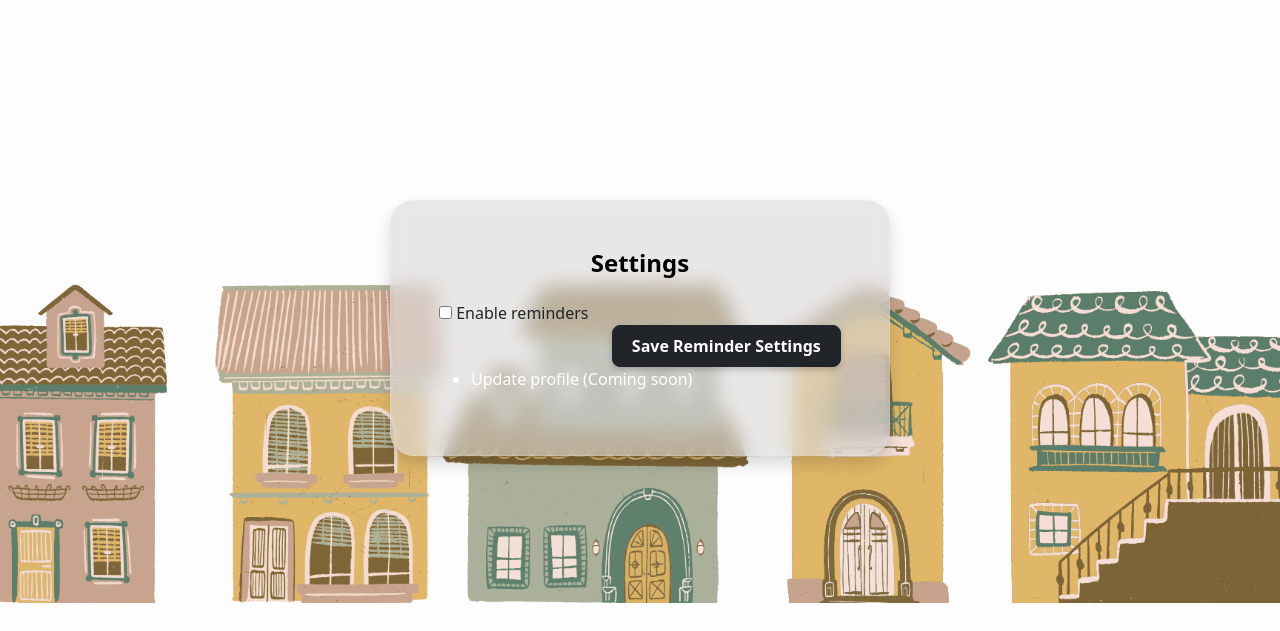
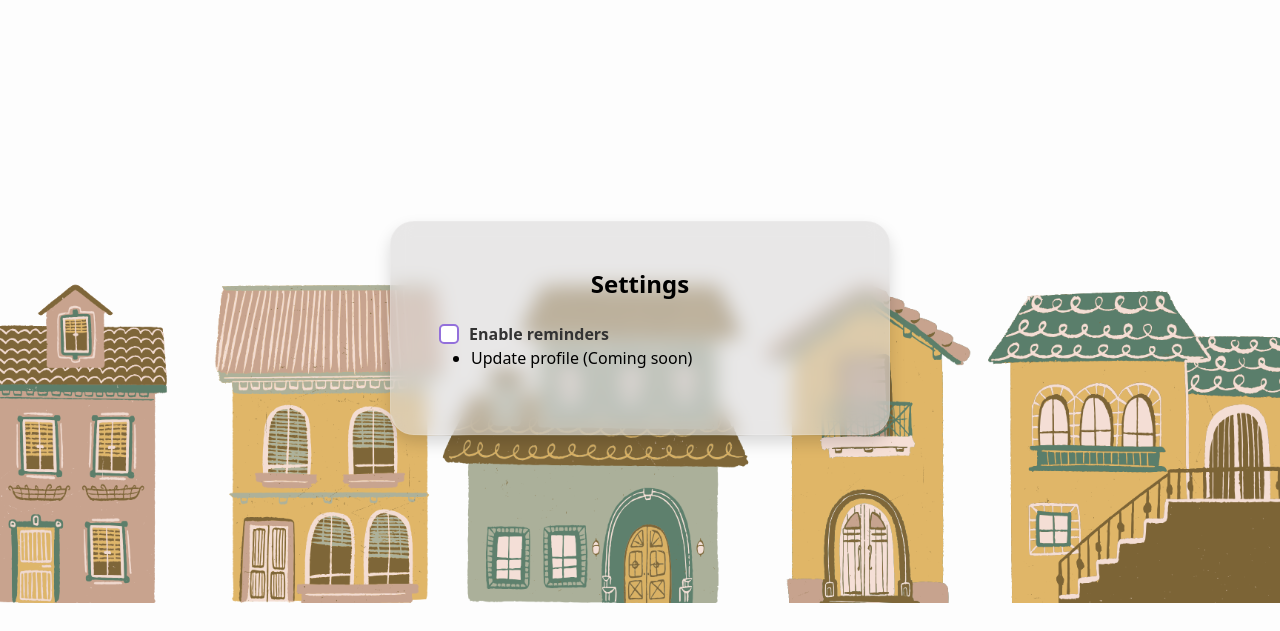
Before and after one commit to DenisCercasin/RentTracker, a Flask app: page /settings in a window 1280 px wide. Shown: the part 197-828 px from the top of the page. Run offline with Flask 3, Linux system fonts and the light colour scheme; the visitor is signed in with stand-in values (Sample User, id 1); data comes from the database, SQL or seed files in the repository; data that the repository does not hold is empty; some libraries are stand-ins or nearby versions.

Commit message:
improved layout allover the Plattform

```diff
--- a/static/css/base.css
+++ b/static/css/base.css
@@ -521,5 +521,78 @@ a {
 
 a:hover, a:focus {
     text-decoration: none;
-    color: wheat;
+    color: #ffb6c1;
 }
+.coming-soon-text {
+    color: black;
+  }
+  /* Verstecke die Standard-Checkbox */
+input[type="checkbox"] {
+    position: absolute;
+    opacity: 0;
+    cursor: pointer;
+    height: 0;
+    width: 0;
+}
+
+/* Label als Checkbox-Ersatz */
+.form-group label {
+    position: relative;
+    padding-left: 30px;
+    cursor: pointer;
+    user-select: none;
+    font-weight: 600;
+    color: #333;
+    display: inline-block;
+    line-height: 20px;
+}
+
+/* Erstelle den sichtbaren Kasten */
+.form-group label::before {
+    content: "";
+    position: absolute;
+    left: 0;
+    top: 0;
+    width: 20px;
+    height: 20px;
+    border: 2px solid #9370db;
+    border-radius: 5px;
+    background-color: #fff;
+    transition: background-color 0.3s ease, border-color 0.3s ease;
+}
+
+.form-group label::after {
+    content: "";
+    position: absolute;
+    left: 5px;
+    top: 2px;
+    width: 8px;
+    height: 14px;
+    border: solid #9370db;
+    border-width: 0 3px 3px 0;
+    opacity: 0;
+    transform: rotate(45deg);
+    transition: opacity 0.3s ease;
+}
+
+/* Wenn Checkbox angehakt ist */
+input[type="checkbox"]:checked + label::before {
+    background-color: #dda0dd;
+
+}
+
+input[type="checkbox"]:checked + label::after {
+    opacity: 1;
+    border-color: #fff;
+}
+
+/* Hover-Effekt auf Label */
+.form-group label:hover::before {
+
+    background-color: #f0d0f0;
+}
+.form-group label.no-checkbox::before,
+.form-group label.no-checkbox::after {
+  content: none !important;
+  display: none !important;
+}
--- a/static/css/reset_password.css
+++ b/static/css/reset_password.css
@@ -1,16 +1,16 @@
 body {
-    background: #f8f8f8;
+    background: #ffdab9;
     font-family: sans-serif;
   }
 
   .reset-container {
-    background-color: black;
+    background-color: rgba(59, 58, 58, 0.3); /* transparente schwarze Box */
     border-radius: 25px;
     padding: 40px;
     margin: 80px auto;
     max-width: 500px;
     box-shadow: 0 4px 12px rgba(0, 0, 0, 0.2);
-    color: white;
+    color: rgb(0, 0, 0);
   }
 
   .reset-container h1 {
--- a/templates/settings/settings.html
+++ b/templates/settings/settings.html
@@ -12,20 +12,24 @@
   </div>
 
 <div id="delivery-options-wrapper" class="form-group" style="display: {% if current_user.reminder_enabled %}block{% else %}none{% endif %};">
-    <label>Reminder delivery method:</label><br>
+  <!-- Nur Text, keine Checkbox hier -->
+  <div style="font-weight: 600; margin-bottom: 8px;">Reminder delivery method:</div>
+
+  <!-- Checkboxen darunter -->
   <input type="checkbox" id="use_telegram" name="use_telegram" {% if current_user.use_telegram %}checked{% endif %}>
   <label for="use_telegram">Telegram</label><br>
+
   <input type="checkbox" id="use_email" name="use_email" {% if current_user.use_email %}checked{% endif %}>
   <label for="use_email">Email</label>
 </div>
 
     <div id="reminder-day-wrapper" class="mb-3" style="display: {% if current_user.reminder_enabled %}block{% else %}none{% endif %};">
-      <label for="reminder_day" class="form-label">Preferred reminder day of the month (1–30):</label>
+      <label for="reminder_day" class="form-label">Preferred reminder day of the month (1–31):</label>
       <input type="number" id="reminder_day" name="reminder_day" min="1" max="31" class="form-control" value="{{ current_user.reminder_day or '' }}">
     </div>
 
     <div class="d-flex justify-content-end gap-2">
-      <button type="submit" class="btn btn-dark rounded-3">Save Reminder Settings</button>
+      <button type="submit" class="btn btn-dark rounded-3" style="display:none;">Save Reminder Settings</button>
     </div>
   </form>
   </div>
@@ -36,7 +40,7 @@
       <a href="{{ url_for('settings.connect_telegram') }}">🔗 Connect Telegram</a>
     </li>
   {% endif %}
-  <li>Update profile (Coming soon)</li>
+<li class="coming-soon-text">Update profile (Coming soon)</li>
 </ul>
 
 <script>
@@ -45,17 +49,19 @@
   const reminderDay = document.getElementById("reminder-day-wrapper");
   const telegramCheckbox = document.getElementById("use_telegram");
   const telegramLink = document.getElementById("connect-telegram-link");
+  const saveBtn = document.querySelector('button[type="submit"]');
 
 if (telegramCheckbox && telegramLink) {
   telegramCheckbox.addEventListener("change", function () {
     telegramLink.style.display = this.checked ? "block" : "none";
   });
 }
-
+  saveBtn.style.display = checkbox.checked ? "inline-block" : "none";
   checkbox.addEventListener("change", function () {
     const show = this.checked ? "block" : "none";
     deliveryOptions.style.display = show;
     reminderDay.style.display = show;
+    saveBtn.style.display = this.checked ? "inline-block" : "none";
   });
 </script>
 {% endblock %}
```
Also changed, not shown: static/css/base1.css (+104 -5 lines), static/css/login.css (+5 -5 lines), static/css/signup.css (+5 -4 lines), templates/dashboard/dashboard.html (+16 -28 lines), 1 other file. Lines whose indentation alone changed are shown as unchanged.
